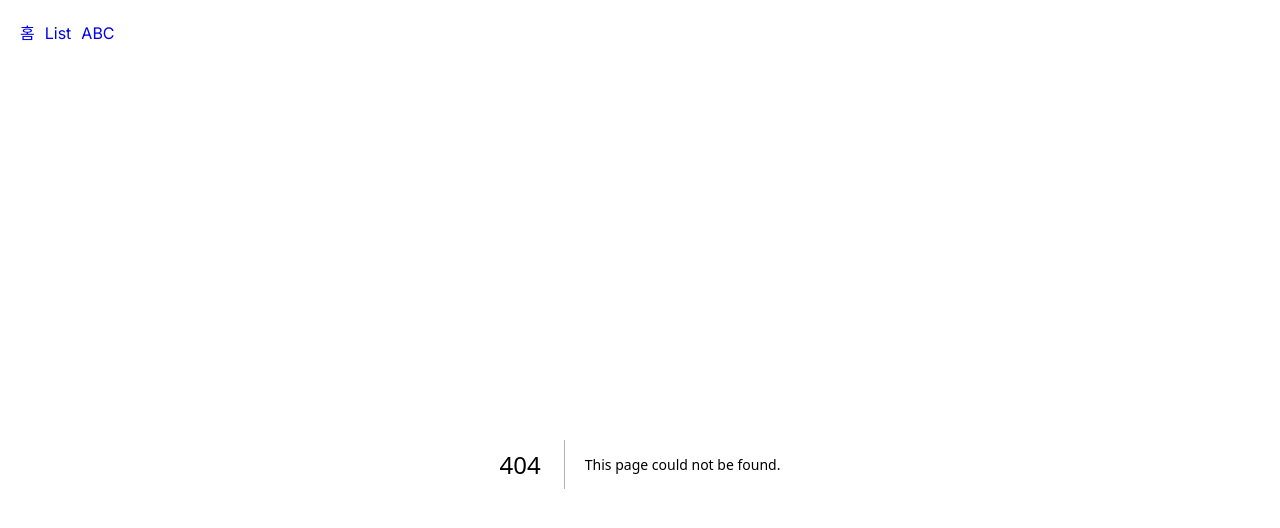
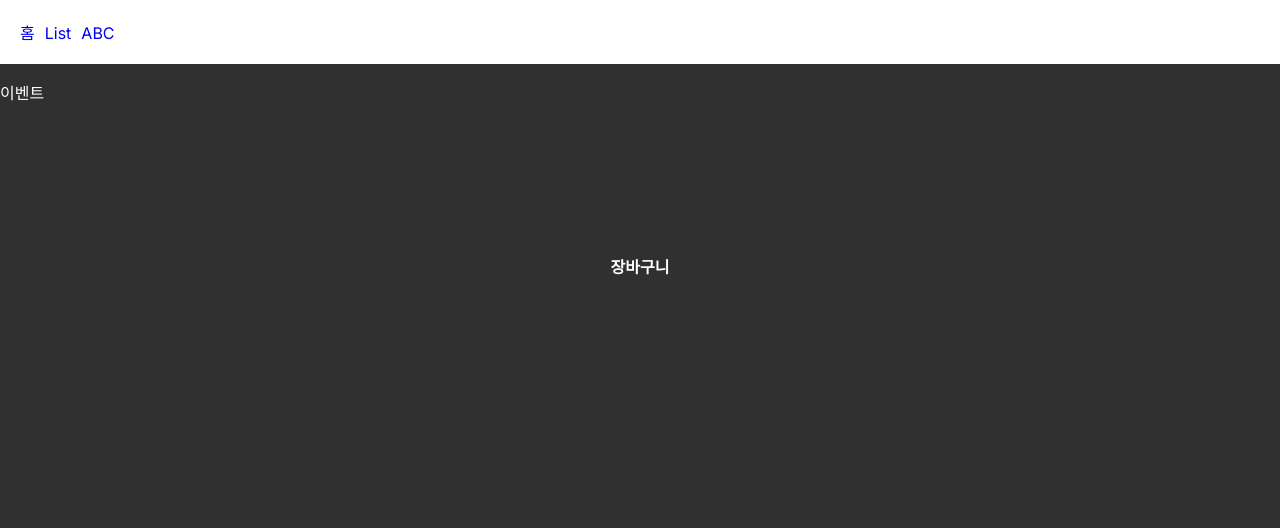
Before and after one commit to netkro-0706/nextjs-13-playground, a Next.js app: page /cart in a window 1280 px wide. Before the commit this address had no page. Shown: the top 528 px of the page. Built offline with nearby package versions, Linux system fonts and the light colour scheme.

Commit message:
add: cart

```diff
--- /dev/null
+++ b/app/cart/layout.js
@@ -0,0 +1,12 @@
+import "../globals.css";
+
+export default function RootLayout({ children }) {
+  return (
+    <html lang="en">
+      <body>
+        <p>이벤트</p>
+        {children}
+      </body>
+    </html>
+  );
+}
--- /dev/null
+++ b/app/cart/page.js
@@ -0,0 +1,7 @@
+export default function List() {
+  return (
+    <div>
+      <h4 className="title">장바구니</h4>
+    </div>
+  );
+}
```
Also changed, not shown: app/cart/payment/page.js (added, +7 -0 lines).
